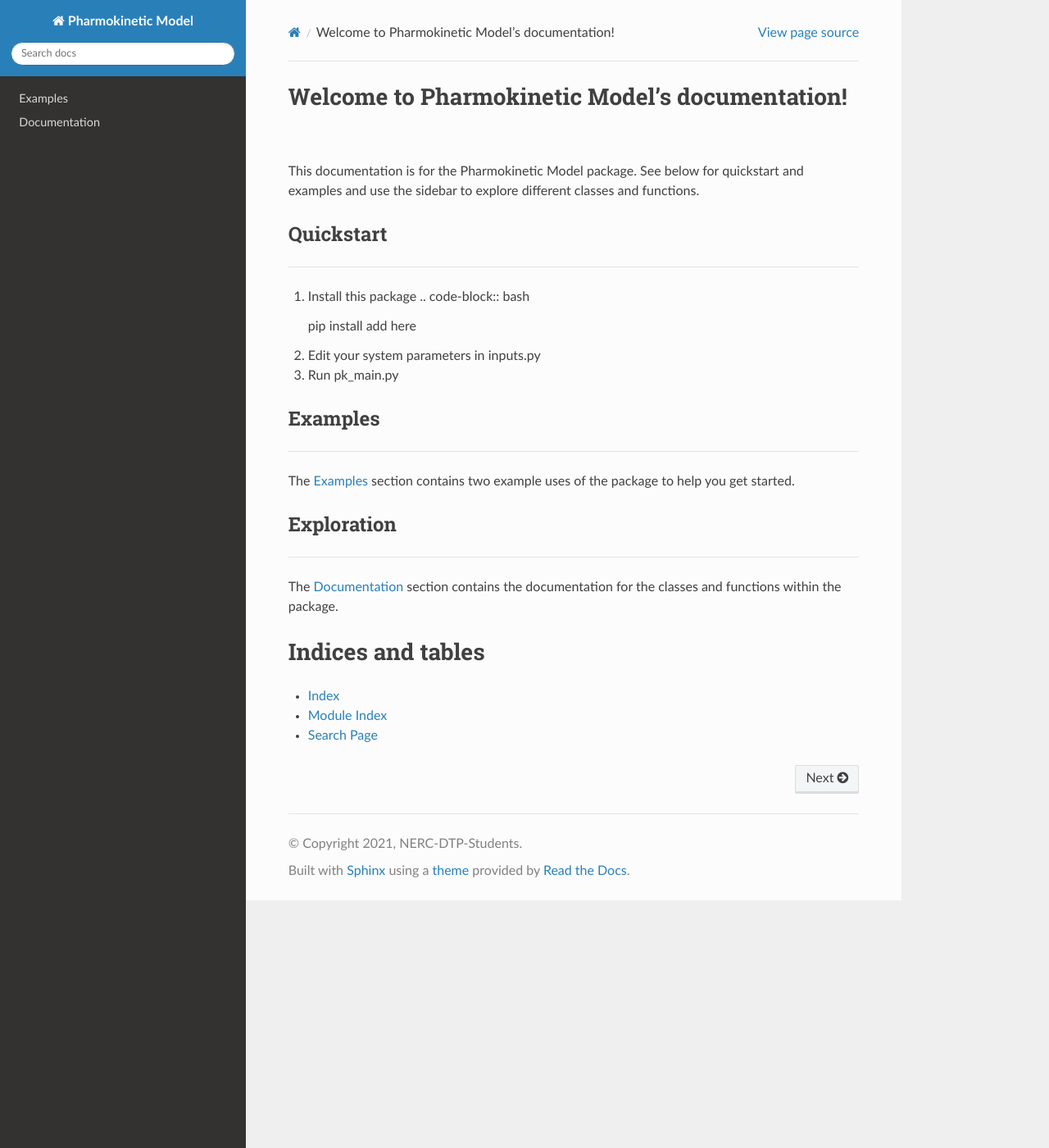
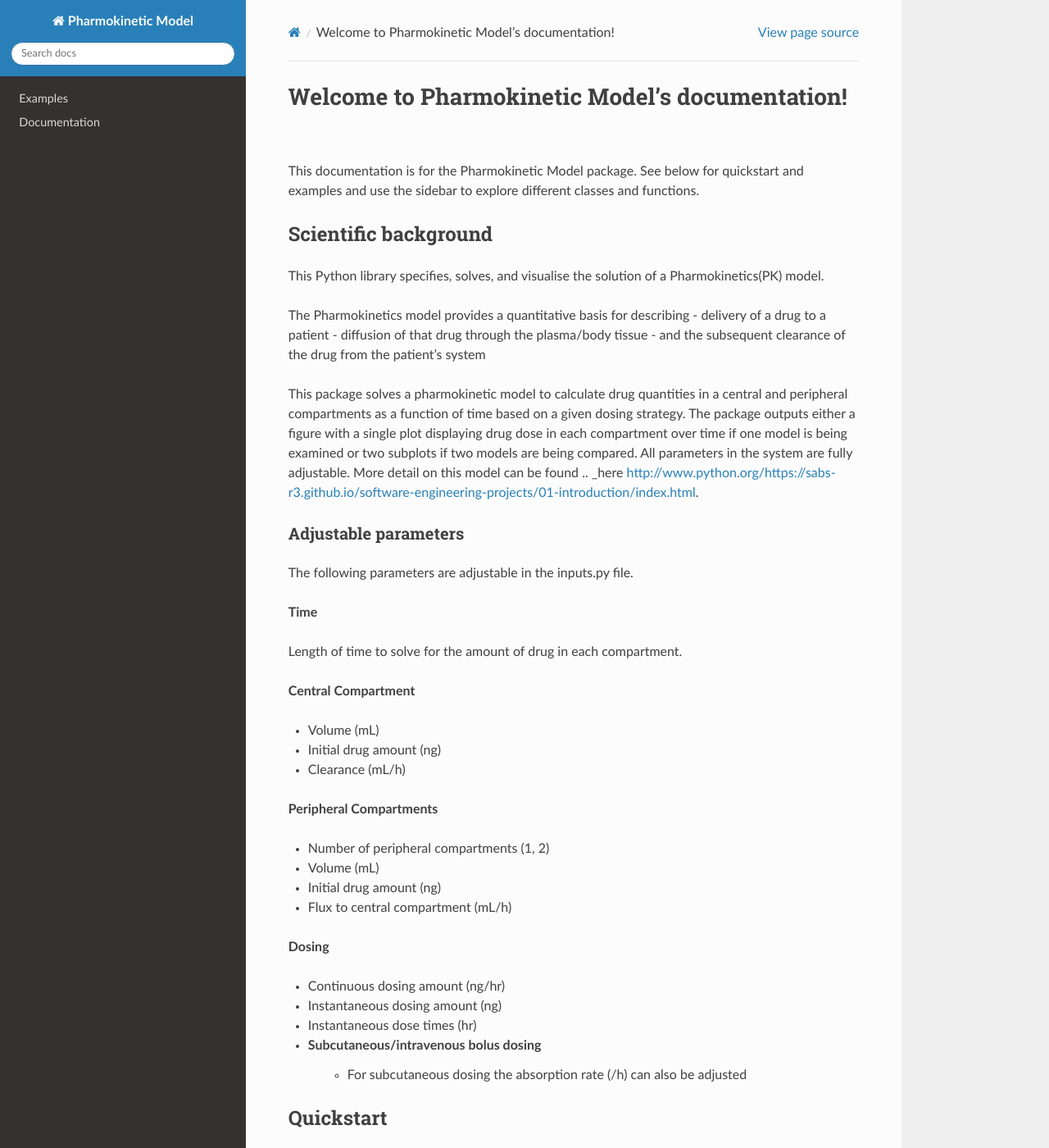
Before and after one commit to matt-wright1/pk-project, a Sphinx documentation site: the page built from docs/index.rst, in a window 1280 px wide and 1400 px high. Shown: the whole window at 82% size. Built offline with Sphinx 7.4.7 and the Read the Docs theme 2.0.0, drawn with Linux system fonts in a browser that asks for light colours; some of the changed text lies outside the part shown.

Commit message:
Final readme updates

```diff
--- a/docs/index.rst
+++ b/docs/index.rst
@@ -8,6 +8,48 @@ Welcome to Pharmokinetic Model's documentation!
 This documentation is for the Pharmokinetic Model package.
 See below for quickstart and examples and use the sidebar to explore different classes and functions.
 
+Scientific background
+------------------------
+This Python library specifies, solves, and visualise the solution of a Pharmokinetics(PK) model.
+
+The Pharmokinetics model provides a quantitative basis for describing
+- delivery of a drug to a patient
+- diffusion of that drug through the plasma/body tissue
+- and the subsequent clearance of the drug from the patient's system
+
+This package solves a pharmokinetic model to calculate drug quantities in a central and peripheral compartments as a function of time based on a given dosing strategy. The package outputs either a figure with a single plot displaying drug dose in each compartment over time if one model is being examined or two subplots if two models are being compared. All parameters in the system are fully adjustable.
+More detail on this model can be found .. _here http://www.python.org/https://sabs-r3.github.io/software-engineering-projects/01-introduction/index.html.
+
+Adjustable parameters
+^^^^^^^^^^^^^^^^^^^^^
+The following parameters are adjustable in the inputs.py file.
+
+
+**Time**
+
+Length of time to solve for the amount of drug in each compartment.
+
+**Central Compartment**
+
++ Volume (mL)
++ Initial drug amount (ng)
++ Clearance (mL/h)
+
+**Peripheral Compartments**
+
++ Number of peripheral compartments (1, 2)
++ Volume (mL)
++ Initial drug amount (ng)
++ Flux to central compartment (mL/h)
+
+**Dosing**
+
++ Continuous dosing amount (ng/hr)
++ Instantaneous dosing amount (ng)
++ Instantaneous dose times (hr)
++ Subcutaneous/intravenous bolus dosing
+    + For subcutaneous dosing the absorption rate (/h) can also be adjusted
+
 Quickstart
 ----------
 ----------
@@ -15,10 +57,11 @@ Quickstart
 1. Install this package
    .. code-block:: bash
 
-   pip install add here
+   pip3 install -i https://test.pypi.org/simple/pkmodel
 
 2. Edit your system parameters in inputs.py
 3. Run pk_main.py
+4. Save the resulting figure in a directory of your choice. If you want to change the title of the plot you will need to do this manually in plot.py
 
 Examples
 --------
```
Also changed, not shown: README.md (+2 -8 lines).
